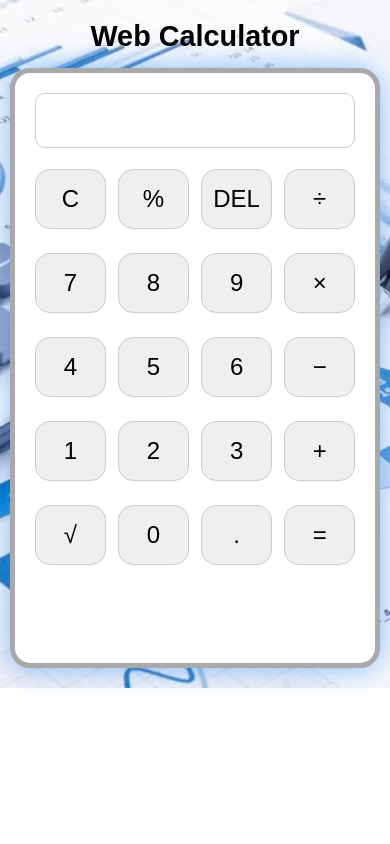
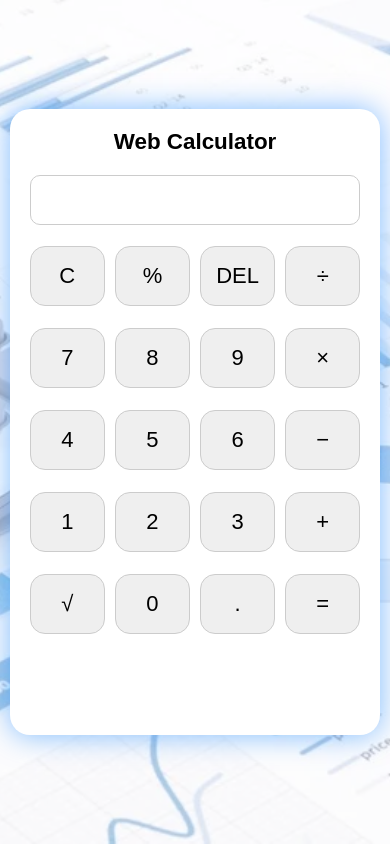
Before and after one commit to Mcoasty/flask-calculator, a Flask app: page / in a window 390 px wide. Run offline with Flask 3, Linux system fonts and the light colour scheme.

Commit message:
Fix doctype and make mobile friendly

```diff
--- a/templates/calculator_buttons.html
+++ b/templates/calculator_buttons.html
@@ -3,31 +3,44 @@
 <head>
     <title>Web Calculator</title>
     <style>
-        body {
+        html, body {
+            height: 100%;
+            margin: 0;
             font-family: Arial, sans-serif;
-            text-align: center;
-            margin: 20px 0;
             background-image: url('static/calculator.jpg');
             background-size: cover;
             background-repeat: no-repeat;
             background-position: center;
+            display: flex;
+            justify-content: center;
+            align-items: center;
+            text-align: center;
         }
-        .calculator {
-            display: inline-block;
+        body {
+            /* Add a semi-transparent overlay for better readability */
+            background-color: rgba(255, 255, 255, 0.6);
+            background-blend-mode: lighten;
             padding: 20px;
-            border: 5px solid darkgrey;
+            box-sizing: border-box;
+        }
+        .container {
+            max-width: 100%;
+            width: 360px;
+            background: white;
+            padding: 25px;
             border-radius: 20px;
-            background-color: white;
             box-shadow: 0 0 30px rgba(0, 123, 255, 0.5);
-            max-width: 100%;
-            width: 320px; /* max width for desktop */
             box-sizing: border-box;
+        }
+        h1 {
+            margin: 0 0 20px;
+            font-size: 1.6rem;
         }
         input[type="text"] {
             width: 100%;
-            height: 50px;
-            font-size: 24px;
-            margin-bottom: 15px;
+            height: 55px;
+            font-size: 26px;
+            margin-bottom: 20px;
             text-align: right;
             padding: 5px 10px;
             box-sizing: border-box;
@@ -35,10 +48,10 @@
             border: 1px solid #ccc;
         }
         .buttons button {
-            width: 60px;
-            height: 60px;
-            font-size: 22px;
-            margin: 5px;
+            width: 65px;
+            height: 65px;
+            font-size: 24px;
+            margin: 7px 5px;
             border-radius: 15px;
             border: 1px solid #ccc;
             cursor: pointer;
@@ -50,48 +63,42 @@
         .grid {
             display: grid;
             grid-template-columns: repeat(4, 1fr);
-            grid-gap: 10px;
+            grid-gap: 12px;
             justify-content: center;
         }
         .grid div {
-            height: 60px; /* Placeholder if needed */
-        }
-        h1 {
-            margin-bottom: 25px;
+            height: 65px; /* Placeholder if needed */
         }
 
-        /* Responsive for smaller screens */
+        /* Responsive tweaks */
         @media (max-width: 600px) {
-            .calculator {
-                width: 95vw; /* almost full screen width on mobile */
+            .container {
+                width: 95vw;
                 padding: 20px;
             }
             input[type="text"] {
-                height: 55px;
-                font-size: 26px;
+                height: 50px;
+                font-size: 24px;
                 margin-bottom: 15px;
             }
             .buttons button {
                 width: 100%;
                 height: 60px;
-                font-size: 24px;
+                font-size: 22px;
                 margin: 6px 0;
-                border-radius: 15px;
+            }
+            h1 {
+                font-size: 1.4rem;
             }
             .grid {
-                grid-template-columns: repeat(4, 1fr);
-                grid-gap: 12px;
-            }
-            h1 {
-                font-size: 1.8rem;
-                margin-bottom: 15px;
+                grid-gap: 10px;
             }
         }
     </style>
 </head>
 <body>
-    <h1>Web Calculator</h1>
-    <div class="calculator">
+    <div class="container">
+        <h1>Web Calculator</h1>
         <form method="post">
             <input type="text" id="display" name="expression" readonly value="{{ result }}"><br>
             <div class="buttons">
```
